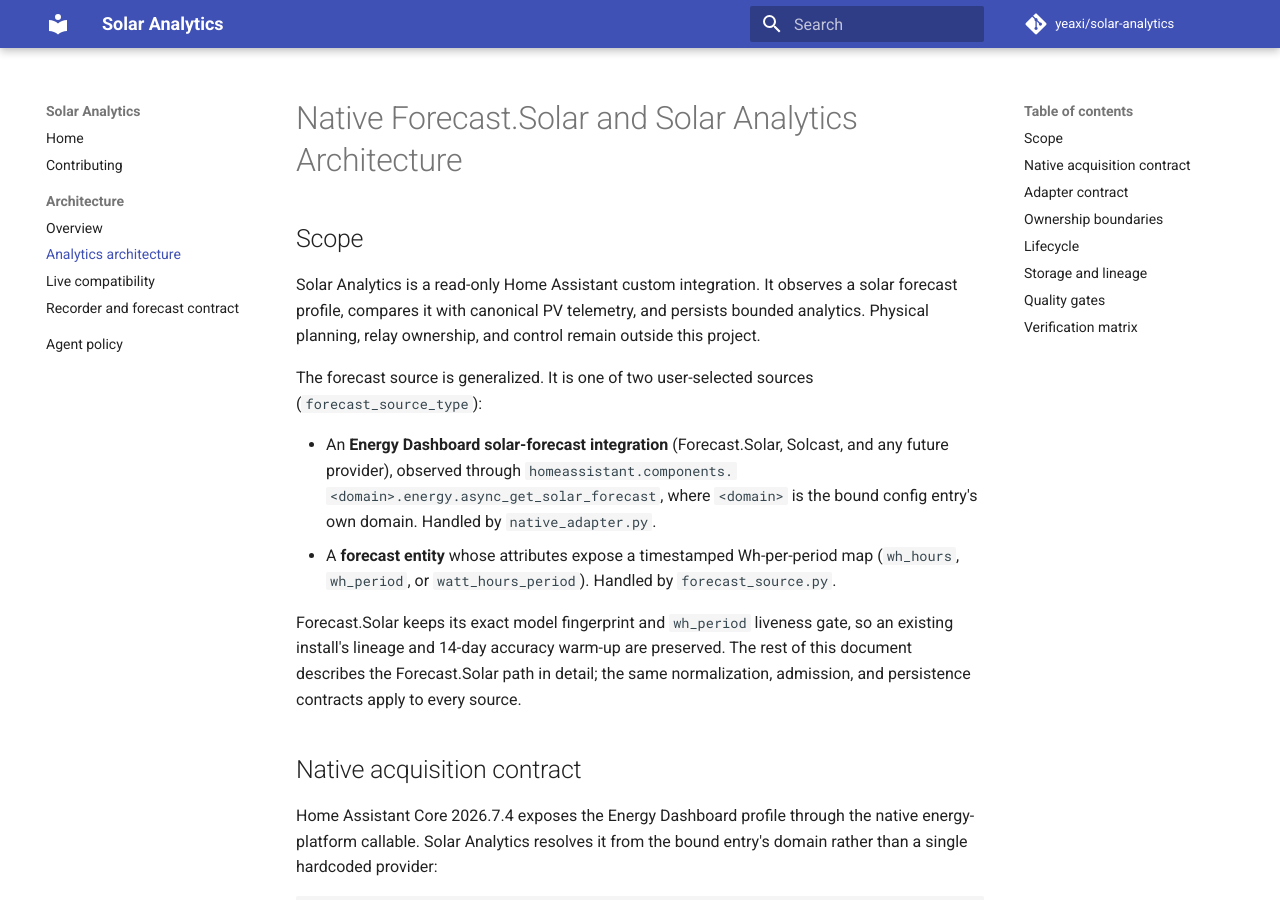
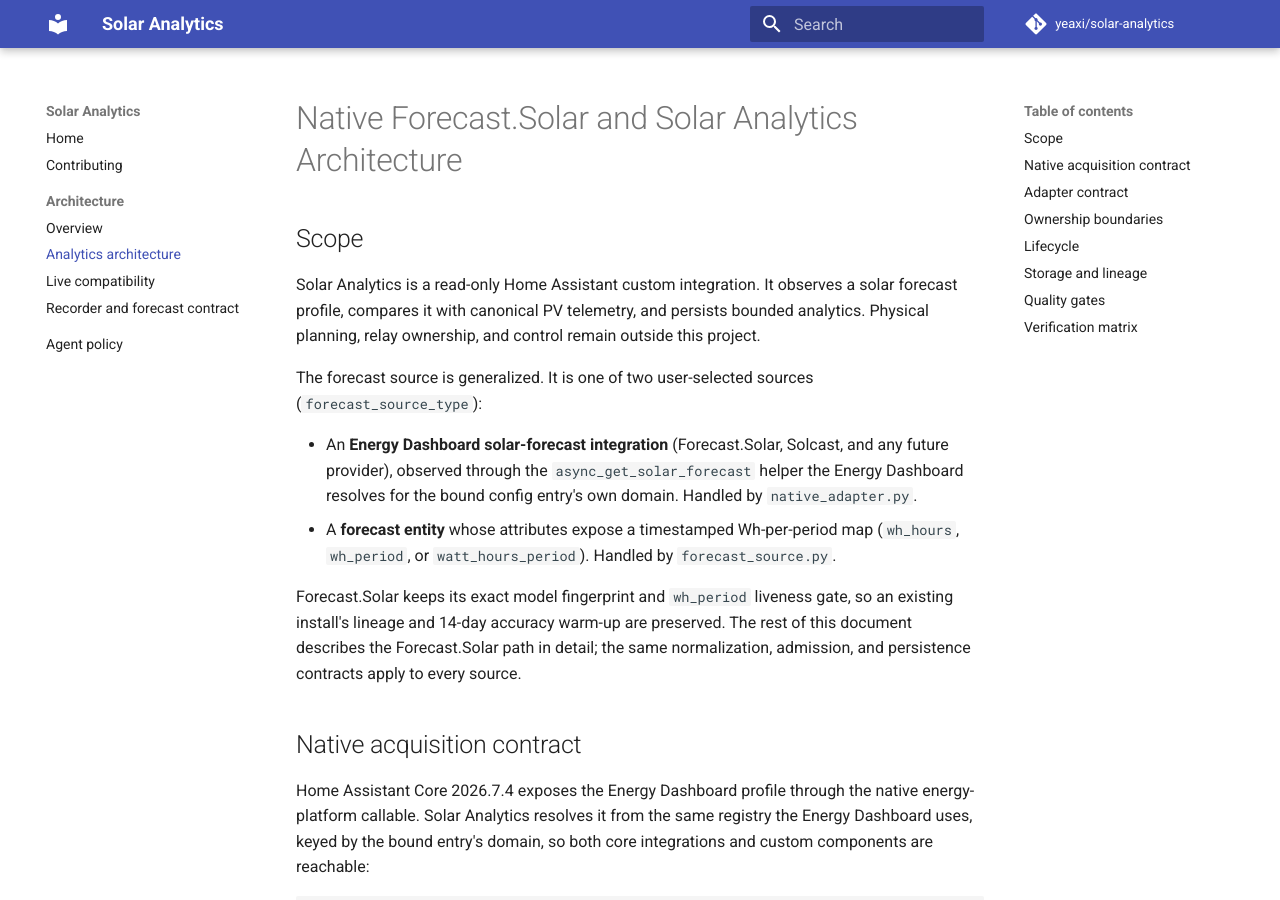
Before and after one commit to yeaxi/solar-analytics, an MkDocs documentation site: the page built from docs/architecture/native-forecast-solar-analytics-architecture.md, in a window 1280 px wide and 900 px high. Built offline with MkDocs 1.6.1 and Material for MkDocs 9.7.7, drawn with Linux system fonts in a browser that asks for light colours; comment, search, counter and statistics services are not loaded; some of the changed text lies outside the part shown.

Commit message:
Resolve Energy forecast helper via platform registry (#25)
* Resolve Energy forecast helper via HA platform registry

Replace the core-only homeassistant.components.<domain>.energy import with
energy.websocket_api.async_get_energy_platforms, the same registry the Energy
Dashboard uses. It is built through HA's integration-platform loader, so
custom-component providers (Solcast and any future HACS integration) are
reachable, not just core Forecast.Solar.

Move forecast_solar from manifest dependencies to after_dependencies so
Solcast/entity-only installs load without forcing Forecast.Solar setup.

Co-authored-by: Rostyslav Dudka <yeaxi@users.noreply.github.com>

* Format Energy platform registry changes

Co-authored-by: Rostyslav Dudka <yeaxi@users.noreply.github.com>

---------

Co-authored-by: Cursor Agent <cursoragent@cursor.com>
Co-authored-by: Rostyslav Dudka <yeaxi@users.noreply.github.com>

````diff
--- a/docs/architecture/native-forecast-solar-analytics-architecture.md
+++ b/docs/architecture/native-forecast-solar-analytics-architecture.md
@@ -6,19 +6,20 @@ Solar Analytics is a read-only Home Assistant custom integration. It observes a
 
 The forecast source is generalized. It is one of two user-selected sources (`forecast_source_type`):
 
-- An **Energy Dashboard solar-forecast integration** (Forecast.Solar, Solcast, and any future provider), observed through `homeassistant.components.<domain>.energy.async_get_solar_forecast`, where `<domain>` is the bound config entry's own domain. Handled by `native_adapter.py`.
+- An **Energy Dashboard solar-forecast integration** (Forecast.Solar, Solcast, and any future provider), observed through the `async_get_solar_forecast` helper the Energy Dashboard resolves for the bound config entry's own domain. Handled by `native_adapter.py`.
 - A **forecast entity** whose attributes expose a timestamped Wh-per-period map (`wh_hours`, `wh_period`, or `watt_hours_period`). Handled by `forecast_source.py`.
 
 Forecast.Solar keeps its exact model fingerprint and `wh_period` liveness gate, so an existing install's lineage and 14-day accuracy warm-up are preserved. The rest of this document describes the Forecast.Solar path in detail; the same normalization, admission, and persistence contracts apply to every source.
 
 ## Native acquisition contract
 
-Home Assistant Core 2026.7.4 exposes the Energy Dashboard profile through the native energy-platform callable. Solar Analytics resolves it from the bound entry's domain rather than a single hardcoded provider:
+Home Assistant Core 2026.7.4 exposes the Energy Dashboard profile through the native energy-platform callable. Solar Analytics resolves it from the same registry the Energy Dashboard uses, keyed by the bound entry's domain, so both core integrations and custom components are reachable:
 
 ```python
-from homeassistant.components.forecast_solar.energy import async_get_solar_forecast
+from homeassistant.components.energy.websocket_api import async_get_energy_platforms
 
-forecast = await async_get_solar_forecast(hass, config_entry_id)
+platforms = await async_get_energy_platforms(hass)  # {domain: async_get_solar_forecast}
+forecast = await platforms[config_entry.domain](hass, config_entry_id)
 # {"wh_hours": {"<ISO timestamp>": <Wh>, ...}}
 ```
 
````
Also changed, not shown: 4 other files.
